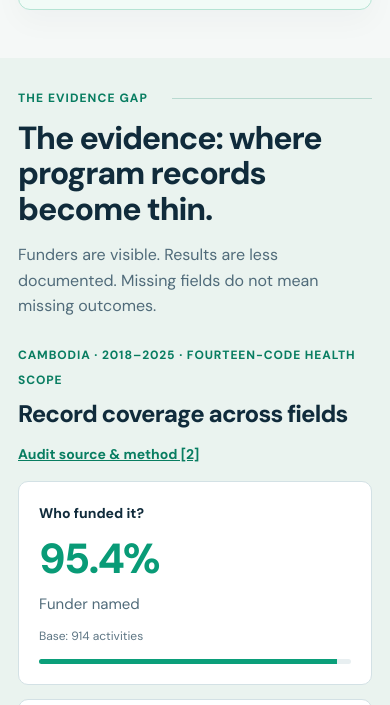
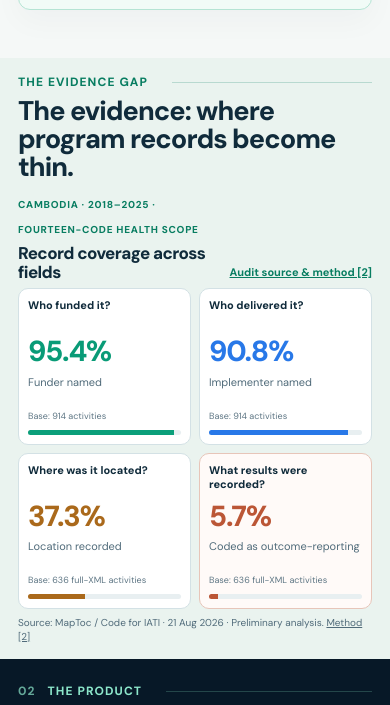
Before and after one commit to dysong0211/maptheoutcome, a website: page index.html in a window 390 px wide. Shown: the part 3376-4081 px from the top of the page. Drawn offline with Linux system fonts and the light colour scheme.

Commit message:
Add files via upload
new version

```diff
--- a/index.html
+++ b/index.html
@@ -78,7 +78,7 @@
 <article class="e-card"><span class="e-question">Where was it located?</span><div class="e-num">37.3%</div><p>Location recorded</p><span class="e-denominator">Base: 636 full-XML activities</span><div aria-hidden="true" class="mini-bar"><span style="width:37.3%;background:#aa691b"></span></div></article>
 <article class="e-card outcome-stat"><span class="e-question">What results were recorded?</span><div class="e-num">5.7%</div><p>Coded as outcome-reporting</p><span class="e-denominator">Base: 636 full-XML activities</span><div aria-hidden="true" class="mini-bar"><span style="width:5.7%;background:#bb5636"></span></div></article>
 </div>
-<p class="source-caption">Source: MapToc / Code for IATI Datastore · Reported retrieval: 21 Aug 2026 · Different denominators · Preliminary analysis. <a href="evidence-notes.html#ref-2">[2]</a></p>
+<p class="source-caption">Source: MapToc / Code for IATI · 21 Aug 2026 · Preliminary analysis. <a href="evidence-notes.html#ref-2">Method [2]</a></p>
 </div></section><section class="section product-section" id="home-product"><div class="container">
 <div class="section-label"><span class="section-index">02</span><span>The Product</span></div><div class="section-heading product-heading"><div><h2>From messy program updates to <em>structured evidence.</em></h2></div><p>Capture what matters.<br/>Keep the source.<br/>Reuse the evidence.</p></div>
 <div class="product-panel" id="panel-evidence"><div class="feature-section-label">01 / Evidence capture</div>
--- a/landing-page.css
+++ b/landing-page.css
@@ -387,7 +387,23 @@
 .visual-caption{font-size:9px}
 .audience-line{gap:15px;font-size:12px;margin-top:28px}
 .audience-line i{padding-inline:6px}
-.problem-intro p,#proof .section-head p{font-size:16px}
+.problem-intro p{font-size:16px}
+#proof{padding:16px 0}
+#proof .section-label{margin-bottom:6px}
+#proof .section-head h2{font-size:27px;line-height:1.04}
+#proof .section-head p{display:none}
+#proof .audit-heading{display:grid;grid-template-columns:1fr auto;align-items:end;gap:8px;margin:9px 0 7px}
+#proof .evidence-tag{font-size:10px}
+#proof .audit-heading h3{font-size:17px;line-height:1.1;margin-top:3px}
+#proof .reference-link{font-size:11px}
+#proof .evidence-grid{grid-template-columns:repeat(2,minmax(0,1fr));gap:8px}
+#proof .e-card{padding:10px 11px;min-width:0}
+#proof .e-question{font-size:12px;line-height:1.3;min-height:31px}
+#proof .e-num{font-size:32px;margin:6px 0}
+#proof .e-card p{font-size:12px;line-height:1.3;min-height:31px}
+#proof .e-denominator{font-size:10px;line-height:1.35;margin-top:7px}
+#proof .mini-bar{margin-top:8px}
+#proof .source-caption{font-size:10px;line-height:1.35;margin-top:7px}
 .solution-callout{grid-template-columns:1fr;gap:15px;padding:23px}
 .solution-callout h3{font-size:24px}
 .story-panel{padding:23px}
@@ -428,10 +444,18 @@
 .contact-section{padding:48px 0}
 }
 
-@media(max-width:420px){.evidence-grid{grid-template-columns:1fr}
-.e-card p,.e-question{min-height:0}
+@media(max-width:420px){#proof .e-card{padding:9px}
+#proof .e-question{font-size:11px}
+#proof .e-num{font-size:29px}
+#proof .e-card p{font-size:11px;min-height:28px}
+#proof .e-denominator{font-size:9px}
 .hero .buttons{flex-wrap:wrap}
 .hero h1{font-size:46px}
 .extract-grid{grid-template-columns:1fr}
 .extract-card{min-height:0}
 }
+@media(max-width:350px){#proof .evidence-tag{font-size:0}
+#proof .evidence-tag::after{content:"CAMBODIA · 2018–2025";font-size:10px}
+#proof .audit-heading{margin-top:10px}
+#proof .source-caption{line-height:1.35}
+}
```
Also changed, not shown: README.md.
